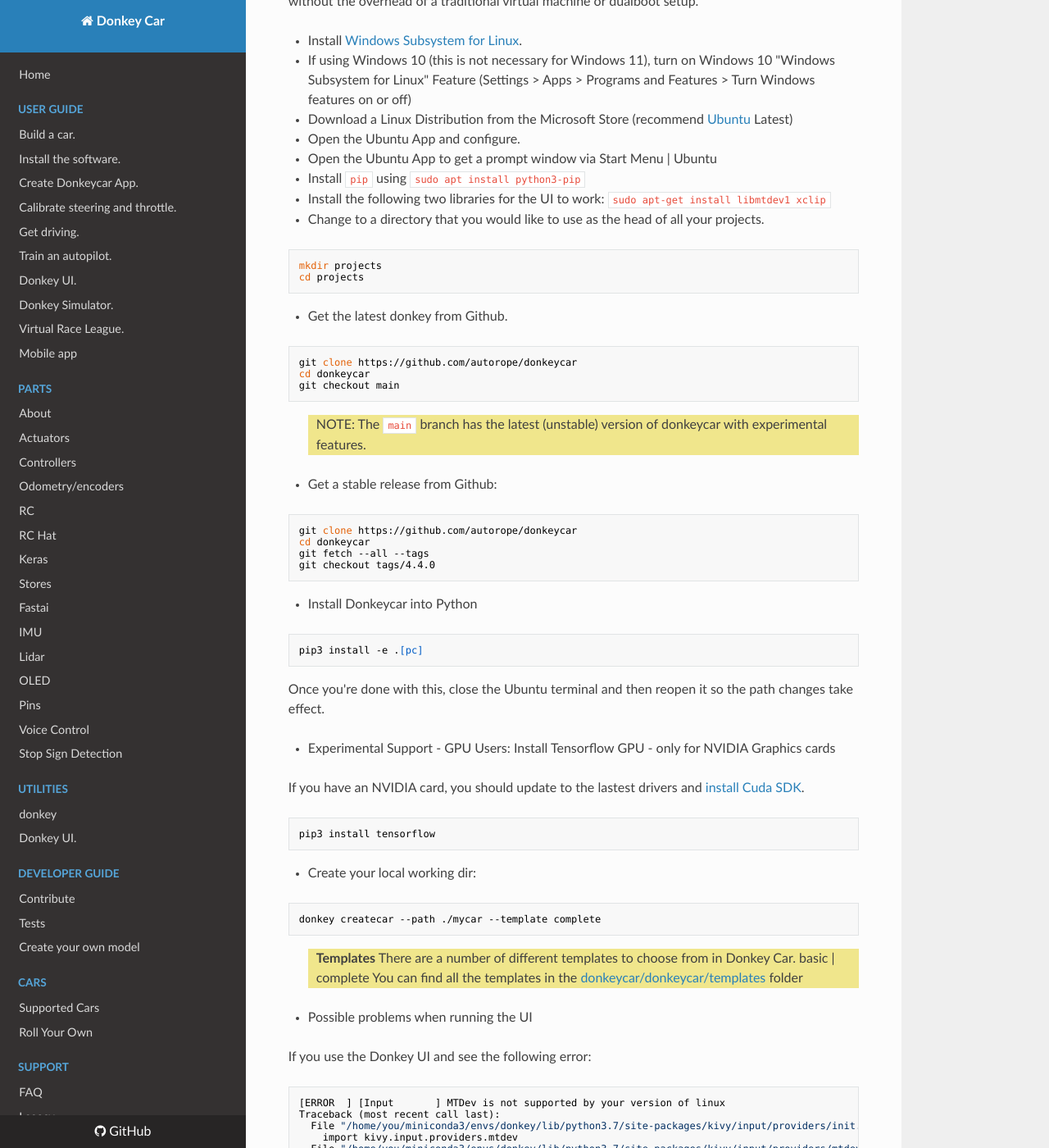
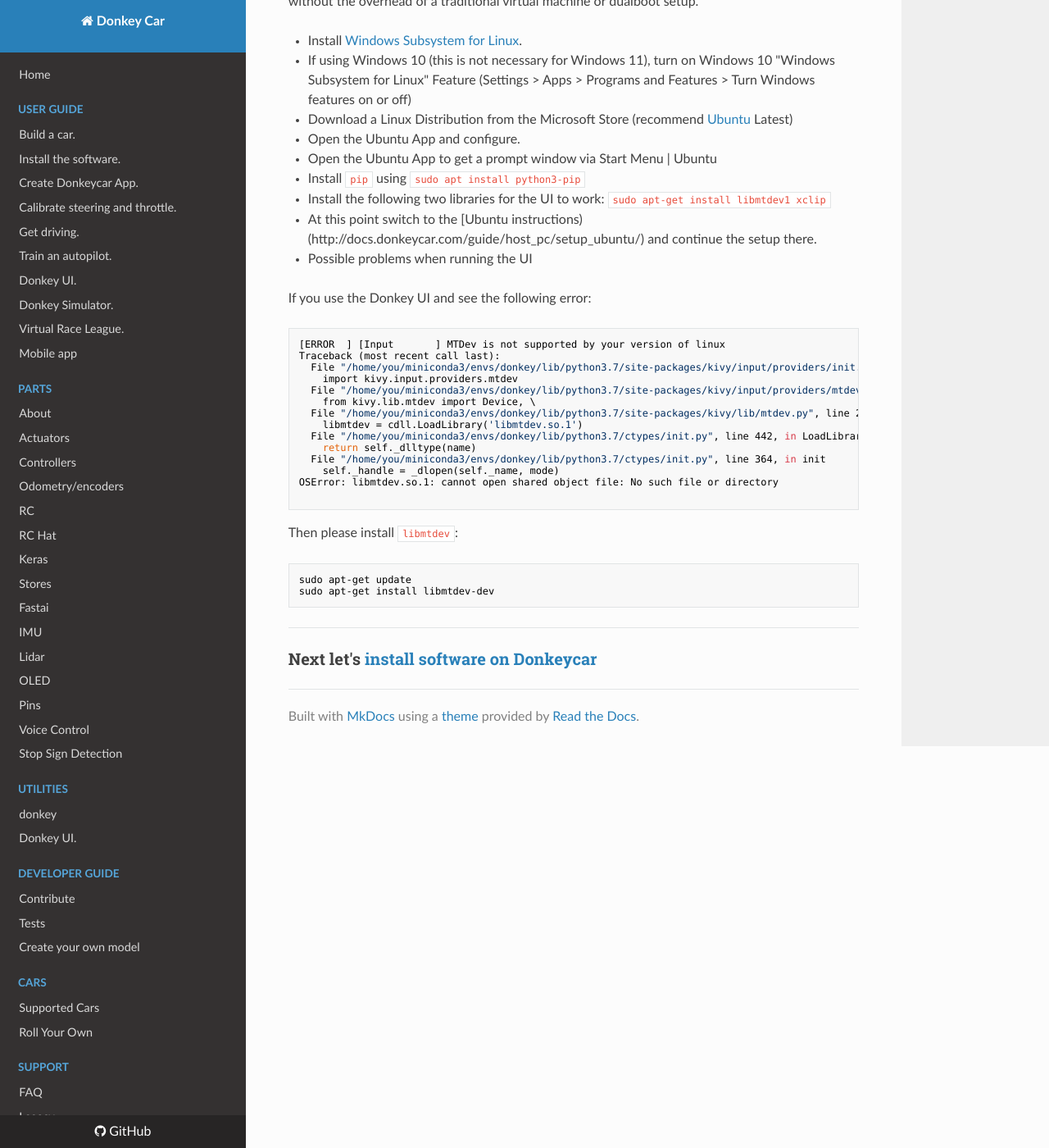
Before and after one commit to autorope/donkeydocs, an MkDocs documentation site: the page built from docs/guide/host_pc/setup_windows.md, in a window 1280 px wide and 1400 px high, scrolled down 3406 px. Shown: the whole window at 82% size. Built offline with MkDocs 1.6.1, drawn with Linux system fonts in a browser that asks for light colours; nearby versions of some CDN libraries.

Commit message:
Merged WSL with Ubuntu instructions

````diff
--- a/docs/guide/host_pc/setup_windows.md
+++ b/docs/guide/host_pc/setup_windows.md
@@ -175,58 +175,7 @@ The Windows Subsystem for Linux (WSL) lets developers run a GNU/Linux environmen
 
 * Install the following two libraries for the UI to work: `sudo apt-get install libmtdev1 xclip`
 
-* Change to a directory that you would like to use as the head of all your projects.
-
-```bash
-mkdir projects
-cd projects
-```
-
-* Get the latest donkey from Github.
-
-```bash
-git clone https://github.com/autorope/donkeycar
-cd donkeycar
-git checkout main
-```
-
-> NOTE:  The `main` branch has the latest (unstable) version of donkeycar with experimental features.
-
-* Get a stable release from Github:
-
-```bash
-git clone https://github.com/autorope/donkeycar
-cd donkeycar
-git fetch --all --tags
-git checkout tags/4.4.0
-```
-
-* Install Donkeycar into Python
-
-```
-pip3 install -e .[pc]
-```
-
-Once you're done with this, close the Ubuntu terminal and then reopen it so the path changes take effect.
-
-* Experimental Support - GPU Users: Install Tensorflow GPU - only for NVIDIA Graphics cards
-
-If you have an NVIDIA card, you should update to the lastest drivers and [install Cuda SDK](https://www.tensorflow.org/install/gpu#windows_setup).
-
-```bash
-pip3 install tensorflow
-```
-
-* Create your local working dir:
-
-```bash
-donkey createcar --path ./mycar --template complete
-```
-
-> **Templates**
->  There are a number of different templates to choose from in Donkey Car.
->  basic | complete
->  You can find all the templates in the [donkeycar/donkeycar/templates](https://github.com/autorope/donkeycar/tree/dev/donkeycar/templates) folder
+* At this point switch to the [Ubuntu instructions)(http://docs.donkeycar.com/guide/host_pc/setup_ubuntu/) and continue the setup there.
 
 * Possible problems when running the UI
 
````
